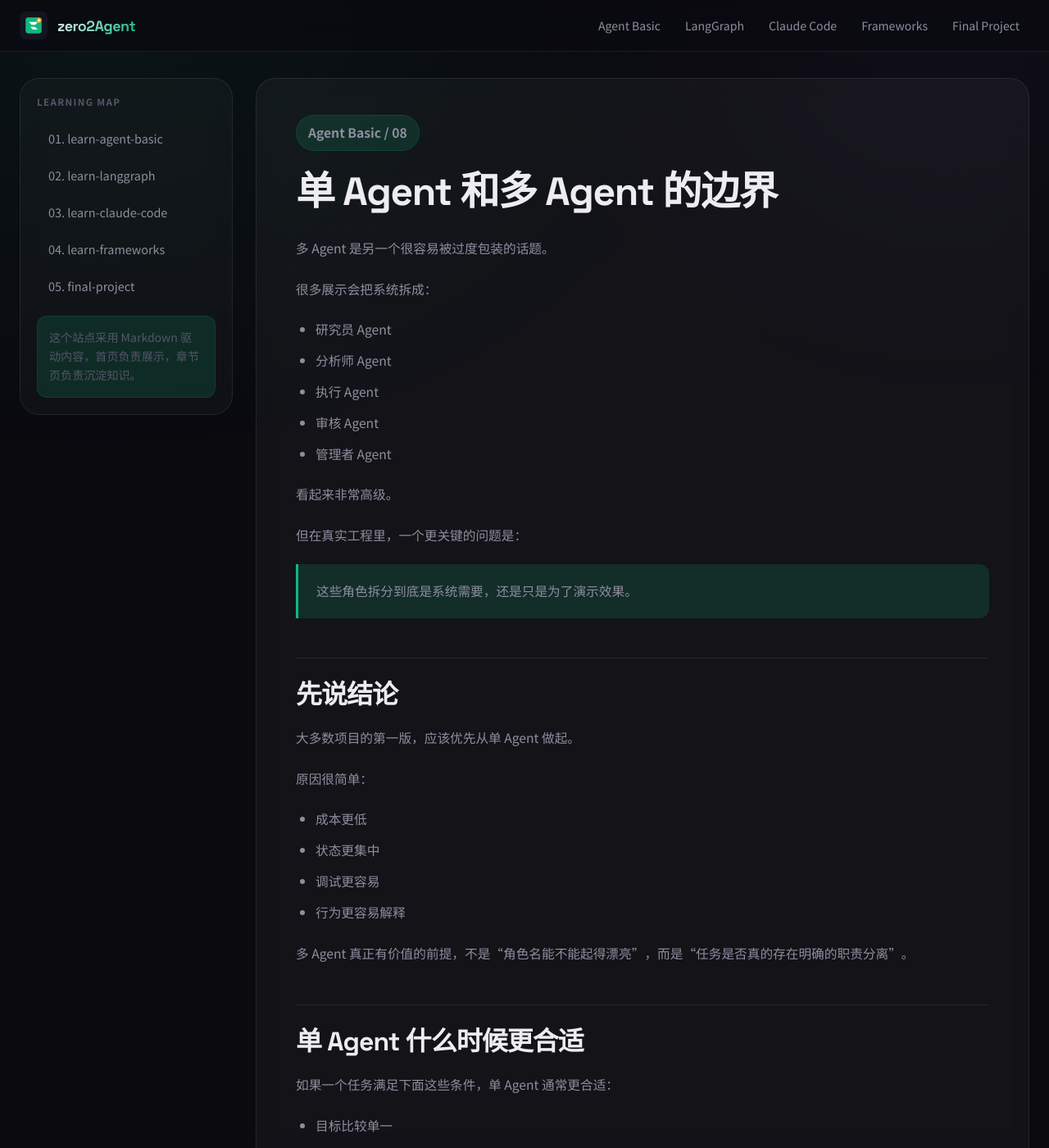
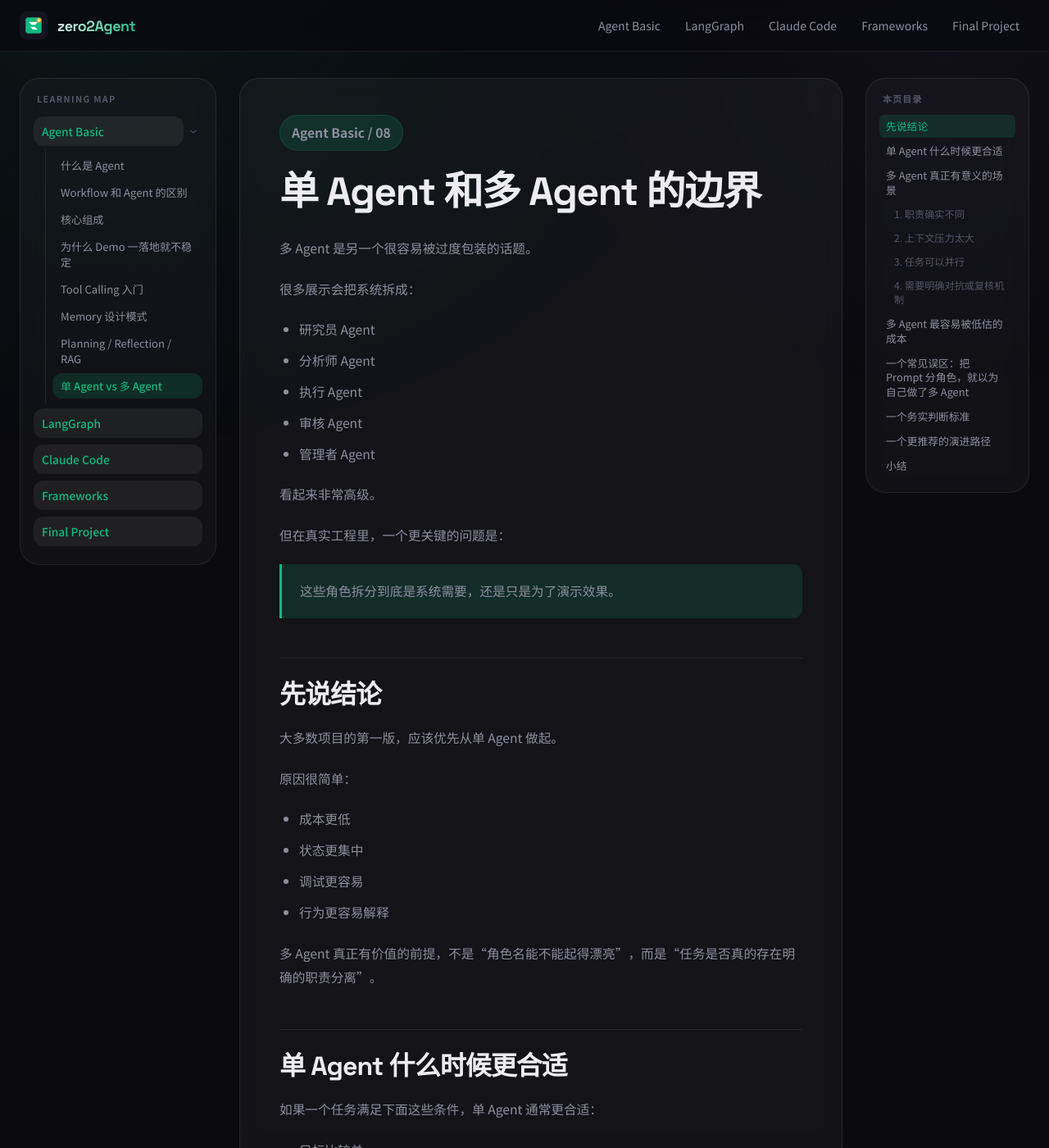
Before and after one commit to ranxi2001/zero2Agent, a Jekyll site: the page built from learn-agent-basic/08-single-vs-multi-agent/index.md, in a window 1280 px wide and 1400 px high. Shown: the whole window at 82% size. Built offline with Jekyll 4.4.1, drawn with Linux system fonts in a browser that asks for light colours.

Commit message:
feat: add 3-column layout with hierarchical sidebar nav and TOC
- Left sidebar: 2-level expandable module→article navigation using
  <details>/<summary>, driven by _data/nav.yml
- Right sidebar: auto-generated TOC from h2/h3 headings with
  IntersectionObserver scroll-spy highlighting
- Fix broken article links by using absolute {{ site.baseurl }} paths
  instead of base-href-relative links
- Responsive: collapse to 2-col at 1200px (hide TOC), 1-col at 960px

Co-Authored-By: Claude Sonnet 4.6 <noreply@anthropic.com>

```diff
--- /dev/null
+++ b/_data/nav.yml
@@ -0,0 +1,32 @@
+modules:
+  - title: "Agent Basic"
+    slug: "learn-agent-basic"
+    articles:
+      - title: "什么是 Agent"
+        slug: "01-what-is-an-agent"
+      - title: "Workflow 和 Agent 的区别"
+        slug: "02-workflow-vs-agent"
+      - title: "核心组成"
+        slug: "03-core-components"
+      - title: "为什么 Demo 一落地就不稳定"
+        slug: "04-why-agent-demos-break"
+      - title: "Tool Calling 入门"
+        slug: "05-tool-calling-basics"
+      - title: "Memory 设计模式"
+        slug: "06-memory-patterns"
+      - title: "Planning / Reflection / RAG"
+        slug: "07-planning-reflection-rag"
+      - title: "单 Agent vs 多 Agent"
+        slug: "08-single-vs-multi-agent"
+  - title: "LangGraph"
+    slug: "learn-langgraph"
+    articles: []
+  - title: "Claude Code"
+    slug: "learn-claude-code"
+    articles: []
+  - title: "Frameworks"
+    slug: "learn-frameworks"
+    articles: []
+  - title: "Final Project"
+    slug: "final-project"
+    articles: []
--- a/_layouts/default.html
+++ b/_layouts/default.html
@@ -7,24 +7,16 @@
     <title>{% if page.title %}{{ page.title }} | {% endif %}{{ site.title }}</title>
     <meta name="description" content="{% if page.description %}{{ page.description }}{% else %}{{ site.description }}{% endif %}">
     <script>
+        /* file: protocol only — for local _site preview */
         (function () {
-            var baseHref = "{{ site.baseurl }}/";
-            if (window.location.protocol === "file:") {
-                var path = window.location.pathname.replace(/\\/g, "/");
-                var marker = "/_site/";
-                var idx = path.lastIndexOf(marker);
-                var relDir = "";
-
-                if (idx >= 0) {
-                    var after = path.slice(idx + marker.length);
-                    relDir = after.replace(/[^/]*$/, "");
-                }
-
-                var depth = relDir.split("/").filter(Boolean).length;
-                baseHref = "../".repeat(depth);
-            }
-
-            document.write('<base href="' + baseHref + '">');
+            if (window.location.protocol !== "file:") return;
+            var path = window.location.pathname.replace(/\\/g, "/");
+            var marker = "/_site/";
+            var idx = path.lastIndexOf(marker);
+            if (idx < 0) return;
+            var relDir = path.slice(idx + marker.length).replace(/[^/]*$/, "");
+            var depth = relDir.split("/").filter(Boolean).length;
+            document.write('<base href="' + ("../".repeat(depth) || "./") + '">');
         })();
     </script>
     <link rel="icon" type="image/svg+xml" href="{{ site.baseurl }}/assets/images/logo.svg">
@@ -39,39 +31,65 @@
     <div class="site-shell">
         <header class="doc-header">
             <div class="doc-header-inner">
-                <a href="index.html" class="brand">
-                    <img src="assets/images/logo.svg" alt="zero2Agent logo" class="brand-logo">
+                <a href="{{ site.baseurl }}/" class="brand">
+                    <img src="{{ site.baseurl }}/assets/images/logo.svg" alt="zero2Agent logo" class="brand-logo">
                     <span class="brand-text">zero2Agent</span>
                 </a>
                 <nav class="doc-nav">
-                    <a href="learn-agent-basic/index.html">Agent Basic</a>
-                    <a href="learn-langgraph/index.html">LangGraph</a>
-                    <a href="learn-claude-code/index.html">Claude Code</a>
-                    <a href="learn-frameworks/index.html">Frameworks</a>
-                    <a href="final-project/index.html">Final Project</a>
+                    {% for module in site.data.nav.modules %}
+                    <a href="{{ site.baseurl }}/{{ module.slug }}/index.html"
+                       {% if page.url contains module.slug %}class="is-active"{% endif %}>
+                        {{ module.title }}
+                    </a>
+                    {% endfor %}
                 </nav>
             </div>
         </header>
 
         <main class="doc-main">
+            <!-- Left: hierarchical navigation -->
             <aside class="doc-sidebar">
                 <p class="sidebar-label">Learning Map</p>
-                <a href="learn-agent-basic/index.html">01. learn-agent-basic</a>
-                <a href="learn-langgraph/index.html">02. learn-langgraph</a>
-                <a href="learn-claude-code/index.html">03. learn-claude-code</a>
-                <a href="learn-frameworks/index.html">04. learn-frameworks</a>
-                <a href="final-project/index.html">05. final-project</a>
-                <div class="sidebar-note">
-                    <p>这个站点采用 Markdown 驱动内容，首页负责展示，章节页负责沉淀知识。</p>
-                </div>
+                {% for module in site.data.nav.modules %}
+                {% assign is_open = page.url | contains: module.slug %}
+                <details class="nav-module" {% if is_open %}open{% endif %}>
+                    <summary class="nav-module-title">
+                        <a href="{{ site.baseurl }}/{{ module.slug }}/index.html"
+                           class="nav-module-link {% if is_open %}is-active{% endif %}">
+                            {{ module.title }}
+                        </a>
+                        {% if module.articles.size > 0 %}
+                        <span class="nav-arrow">›</span>
+                        {% endif %}
+                    </summary>
+                    {% if module.articles.size > 0 %}
+                    <div class="nav-articles">
+                        {% for article in module.articles %}
+                        {% assign article_path = module.slug | append: '/' | append: article.slug %}
+                        <a href="{{ site.baseurl }}/{{ article_path }}/index.html"
+                           class="nav-article {% if page.url contains article.slug %}is-current{% endif %}">
+                            {{ article.title }}
+                        </a>
+                        {% endfor %}
+                    </div>
+                    {% endif %}
+                </details>
+                {% endfor %}
             </aside>
 
+            <!-- Center: article content -->
             <article class="doc-article">
                 {% if page.eyebrow %}
                 <p class="doc-eyebrow">{{ page.eyebrow }}</p>
                 {% endif %}
                 {{ content }}
             </article>
+
+            <!-- Right: TOC -->
+            <nav class="doc-toc" id="doc-toc">
+                <p class="toc-label">本页目录</p>
+                <div id="toc-list"></div>
+            </nav>
         </main>
 
         <footer class="doc-footer">
@@ -81,6 +99,7 @@
 
     <script src="https://cdnjs.cloudflare.com/ajax/libs/highlight.js/11.9.0/highlight.min.js"></script>
     <script>hljs.highlightAll();</script>
+    <script src="{{ site.baseurl }}/assets/js/app.js"></script>
 </body>
 
 </html>
--- a/assets/css/docs.css
+++ b/assets/css/docs.css
@@ -155,46 +155,119 @@ pre {
 /* ===== Main Layout ===== */
 .doc-main {
     display: grid;
-    grid-template-columns: 260px minmax(0, 1fr);
+    grid-template-columns: 240px minmax(0, 1fr) 200px;
     gap: 28px;
     padding: 32px 0 48px;
+    align-items: start;
 }
 
-/* ===== Sidebar ===== */
+/* ===== Left Sidebar ===== */
 .doc-sidebar {
     position: sticky;
     top: 76px;
-    align-self: start;
-    padding: 20px;
+    max-height: calc(100vh - 100px);
+    overflow-y: auto;
+    padding: 16px;
     border-radius: var(--radius-lg);
     background: var(--sidebar-bg);
     border: 1px solid var(--border);
     backdrop-filter: blur(12px);
 }
 
+.doc-sidebar::-webkit-scrollbar { width: 4px; }
+.doc-sidebar::-webkit-scrollbar-thumb { background: rgba(255,255,255,0.08); border-radius: 2px; }
+
 .sidebar-label {
-    margin: 0 0 16px;
+    margin: 0 0 12px;
+    padding: 0 4px;
     color: var(--text-tertiary);
-    font-size: 0.72rem;
+    font-size: 0.68rem;
     font-weight: 700;
     letter-spacing: 0.12em;
     text-transform: uppercase;
 }
 
-.doc-sidebar a {
+/* Module group (details/summary) */
+details.nav-module {
+    margin-bottom: 4px;
+}
+
+details.nav-module > summary {
+    list-style: none;
+    display: flex;
+    align-items: center;
+    justify-content: space-between;
+    gap: 6px;
+    cursor: pointer;
+    border-radius: var(--radius-sm);
+    padding: 2px 0;
+}
+
+details.nav-module > summary::-webkit-details-marker { display: none; }
+
+.nav-module-link {
     display: block;
-    padding: 10px 14px;
-    margin-bottom: 4px;
+    flex: 1;
+    padding: 8px 10px;
     border-radius: var(--radius-sm);
     color: var(--text-secondary);
-    font-size: 0.9rem;
-    transition: all 0.2s;
+    font-size: 0.86rem;
+    font-weight: 500;
+    transition: color 0.2s, background 0.2s;
+    text-decoration: none;
 }
 
-.doc-sidebar a:hover {
+.nav-module-link:hover,
+.nav-module-link.is-active {
     color: var(--text);
     background: rgba(255, 255, 255, 0.06);
-    transform: translateX(2px);
+}
+
+.nav-module-link.is-active {
+    color: var(--brand);
+}
+
+.nav-arrow {
+    flex-shrink: 0;
+    color: var(--text-tertiary);
+    font-size: 1.1rem;
+    padding: 0 6px;
+    transition: transform 0.2s;
+    user-select: none;
+}
+
+details.nav-module[open] .nav-arrow {
+    transform: rotate(90deg);
+}
+
+/* Article links inside module */
+.nav-articles {
+    padding: 4px 0 4px 8px;
+    border-left: 1px solid var(--border);
+    margin: 2px 0 4px 14px;
+}
+
+.nav-article {
+    display: block;
+    padding: 6px 10px;
+    border-radius: var(--radius-sm);
+    color: var(--text-secondary);
+    font-size: 0.82rem;
+    line-height: 1.45;
+    transition: color 0.2s, background 0.2s;
+    text-decoration: none;
+    margin-bottom: 2px;
+}
+
+.nav-article:hover {
+    color: var(--text);
+    background: rgba(255, 255, 255, 0.05);
+}
+
+.nav-article.is-current {
+    color: var(--brand);
+    background: var(--brand-dim);
+    font-weight: 500;
 }
 
 .sidebar-note {
@@ -210,6 +283,60 @@ pre {
 
 .sidebar-note p {
     margin: 0;
+}
+
+/* ===== Right TOC ===== */
+.doc-toc {
+    position: sticky;
+    top: 76px;
+    max-height: calc(100vh - 100px);
+    overflow-y: auto;
+    padding: 16px;
+    border-radius: var(--radius-lg);
+    background: var(--sidebar-bg);
+    border: 1px solid var(--border);
+    backdrop-filter: blur(12px);
+}
+
+.doc-toc::-webkit-scrollbar { width: 4px; }
+.doc-toc::-webkit-scrollbar-thumb { background: rgba(255,255,255,0.08); border-radius: 2px; }
+
+.toc-label {
+    margin: 0 0 12px;
+    padding: 0 4px;
+    color: var(--text-tertiary);
+    font-size: 0.68rem;
+    font-weight: 700;
+    letter-spacing: 0.12em;
+    text-transform: uppercase;
+}
+
+.toc-item {
+    display: block;
+    padding: 5px 8px;
+    border-radius: 6px;
+    color: var(--text-secondary);
+    font-size: 0.8rem;
+    line-height: 1.4;
+    text-decoration: none;
+    transition: color 0.2s, background 0.2s;
+    margin-bottom: 2px;
+}
+
+.toc-item:hover {
+    color: var(--text);
+    background: rgba(255, 255, 255, 0.05);
+}
+
+.toc-item.toc-h3 {
+    padding-left: 18px;
+    font-size: 0.76rem;
+    color: var(--text-tertiary);
+}
+
+.toc-item.is-active {
+    color: var(--brand);
+    background: var(--brand-dim);
 }
 
 /* ===== Article ===== */
@@ -446,6 +573,16 @@ pre {
 }
 
 /* ===== Responsive ===== */
+@media (max-width: 1200px) {
+    .doc-main {
+        grid-template-columns: 220px minmax(0, 1fr);
+    }
+
+    .doc-toc {
+        display: none;
+    }
+}
+
 @media (max-width: 960px) {
     .doc-main {
         grid-template-columns: 1fr;
@@ -453,6 +590,7 @@ pre {
 
     .doc-sidebar {
         position: static;
+        max-height: none;
     }
 
     .doc-header-inner,
--- a/assets/js/app.js
+++ b/assets/js/app.js
@@ -1,14 +1,56 @@
-const navToggle = document.querySelector(".nav-toggle");
-const navLinks = document.querySelector(".nav-links");
+/* ===== TOC Generation ===== */
+(function () {
+    var tocList = document.getElementById("toc-list");
+    var article = document.querySelector(".doc-article");
+    if (!tocList || !article) return;
 
+    var headings = article.querySelectorAll("h2, h3");
+    if (headings.length === 0) {
+        var toc = document.getElementById("doc-toc");
+        if (toc) toc.style.display = "none";
+        return;
+    }
+
+    var items = [];
+    headings.forEach(function (h, i) {
+        if (!h.id) {
+            h.id = "toc-" + i + "-" + h.textContent.trim().replace(/\s+/g, "-").replace(/[^\w\-\u4e00-\u9fff]/g, "").slice(0, 40);
+        }
+        var a = document.createElement("a");
+        a.href = "#" + h.id;
+        a.textContent = h.textContent;
+        a.className = "toc-item " + (h.tagName === "H3" ? "toc-h3" : "toc-h2");
+        a.dataset.id = h.id;
+        tocList.appendChild(a);
+        items.push({ el: h, link: a });
+    });
+
+    /* Scroll-spy via IntersectionObserver */
+    var activeLink = null;
+
+    function setActive(link) {
+        if (activeLink) activeLink.classList.remove("is-active");
+        activeLink = link;
+        if (activeLink) activeLink.classList.add("is-active");
+    }
+
+    var observer = new IntersectionObserver(function (entries) {
+        entries.forEach(function (entry) {
+            if (entry.isIntersecting) {
+                var match = items.find(function (it) { return it.el === entry.target; });
+                if (match) setActive(match.link);
+            }
+        });
+    }, { rootMargin: "-10% 0px -80% 0px", threshold: 0 });
+
+    items.forEach(function (it) { observer.observe(it.el); });
+})();
+
+/* ===== Mobile nav toggle (legacy) ===== */
+var navToggle = document.querySelector(".nav-toggle");
+var navLinks = document.querySelector(".nav-links");
 if (navToggle && navLinks) {
-    navToggle.addEventListener("click", () => {
+    navToggle.addEventListener("click", function () {
         navLinks.classList.toggle("is-open");
     });
 }
-
-if (window.location.protocol === "file:") {
-    document.querySelectorAll("[data-file-href]").forEach((link) => {
-        link.setAttribute("href", link.getAttribute("data-file-href"));
-    });
-}
```
